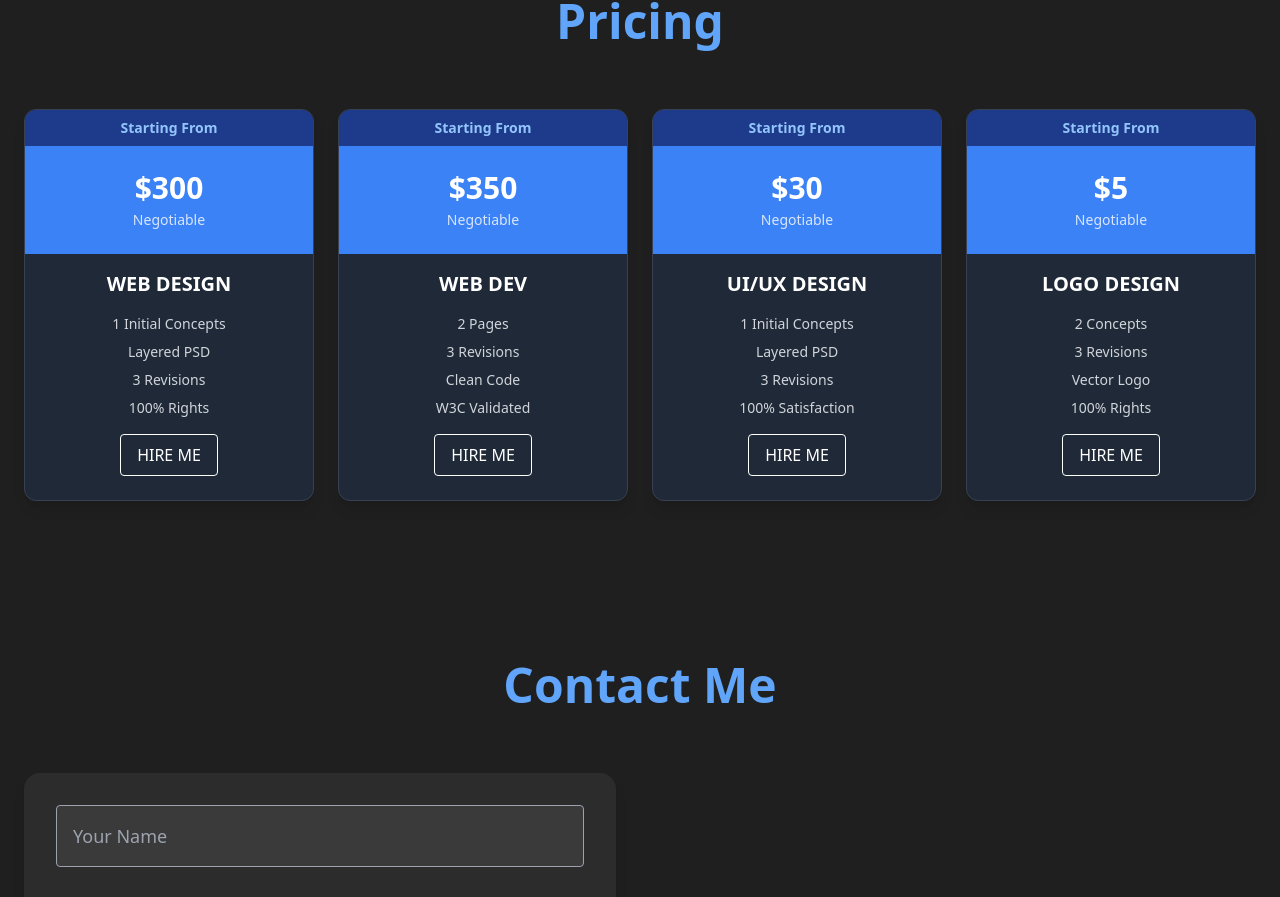
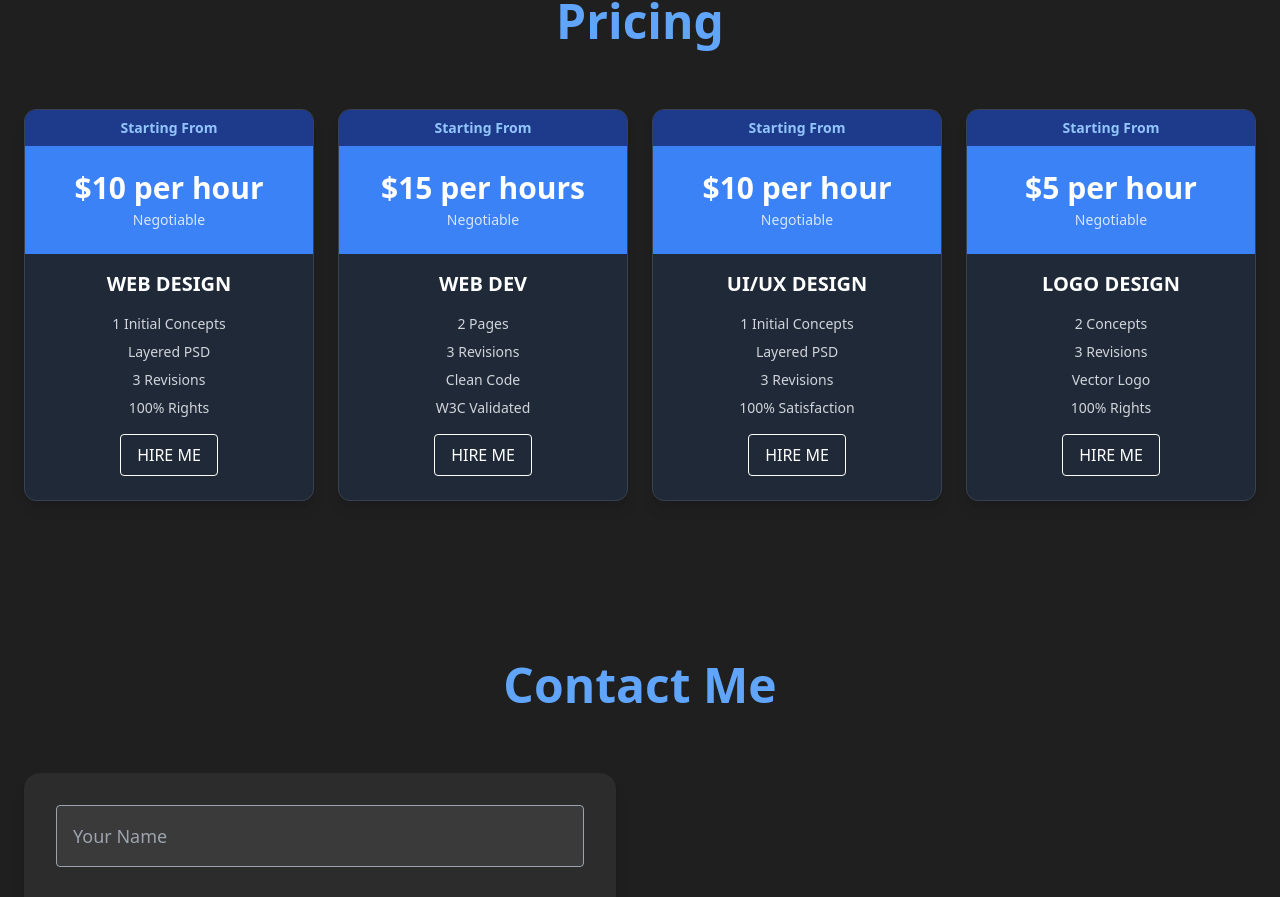
Before and after one commit to Adedamola098/Adedamola, a React (Vite) app: page / in a window 1280 px wide. Shown: the part 4058-4955 px from the top of the page. Built offline with nearby package versions, Linux system fonts and the light colour scheme.

Commit message:
Update Pricing.jsx

```diff
--- a/src/Pricing.jsx
+++ b/src/Pricing.jsx
@@ -5,7 +5,7 @@ import HireMe from './Hireme';
 const pricingOptions = [
   {
     title: "WEB DESIGN",
-    price: "$300",
+    price: "$10 per hour",
     details: [
       "1 Initial Concepts",
       "Layered PSD",
@@ -15,7 +15,7 @@ const pricingOptions = [
   },
   {
     title: "WEB DEV",
-    price: "$350",
+    price: "$15 per hours",
     details: [
       "2 Pages",
       "3 Revisions",
@@ -25,7 +25,7 @@ const pricingOptions = [
   },
   {
     title: "UI/UX DESIGN",
-    price: "$30",
+    price: "$10 per hour",
     details: [
       "1 Initial Concepts",
       "Layered PSD",
@@ -35,7 +35,7 @@ const pricingOptions = [
   },
   {
     title: "LOGO DESIGN",
-    price: "$5",
+    price: "$5 per hour",
     details: [
       "2 Concepts",
       "3 Revisions",
```
